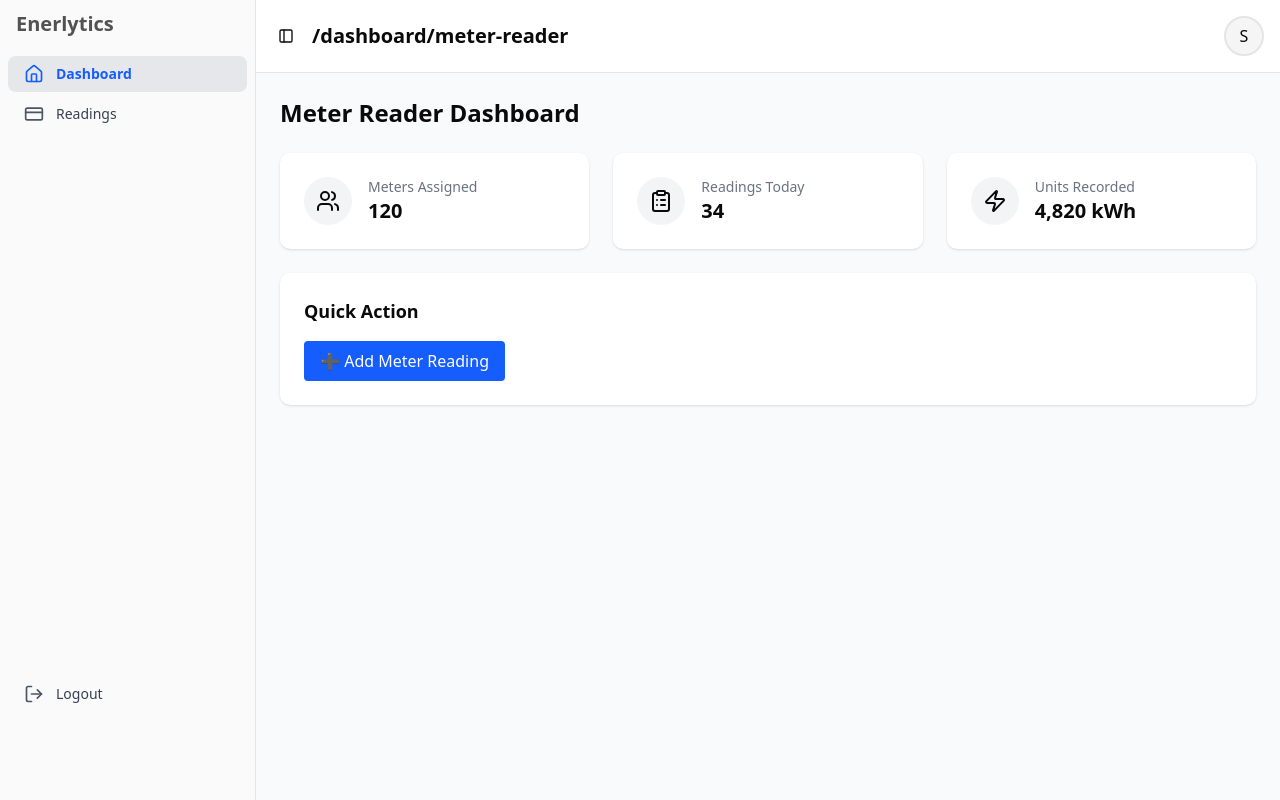
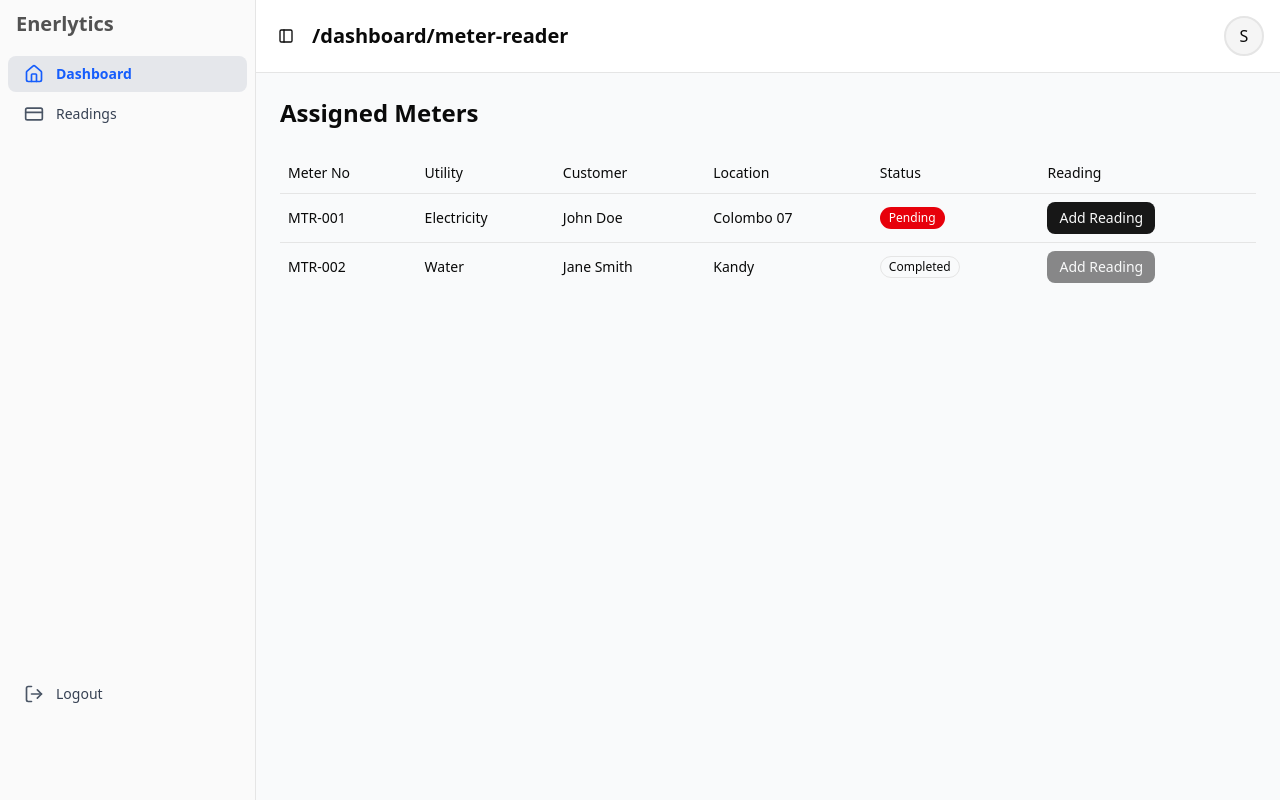
Before and after one commit to sudoMakeMeCoffee/Enerlytics, a Next.js app: page /dashboard/meter-reader in a window 1280 px wide. Built offline with nearby package versions, Linux system fonts and the light colour scheme.

Commit message:
add meter reader dashboard

```diff
--- a/src/app/dashboard/meter-reader/page.jsx
+++ b/src/app/dashboard/meter-reader/page.jsx
@@ -1,42 +1,76 @@
 "use client";
 
 import Link from "next/link";
-import { ClipboardList, Zap, Users } from "lucide-react";
+import { Badge } from "@/components/ui/badge";
+import { Button } from "@/components/ui/button";
+import {
+  Table,
+  TableHeader,
+  TableRow,
+  TableHead,
+  TableBody,
+  TableCell,
+} from "@/components/ui/table";
+
+const meters = [
+  {
+    id: "MTR-001",
+    utility: "Electricity",
+    customer: "John Doe",
+    address: "Colombo 07",
+    status: "Active",
+    periodStatus: "Pending",
+  },
+  {
+    id: "MTR-002",
+    utility: "Water",
+    customer: "Jane Smith",
+    address: "Kandy",
+    status: "Active",
+    periodStatus: "Completed",
+  },
+];
 
 export default function MeterReaderDashboard() {
   return (
     <div className="p-6 space-y-6">
-      <h1 className="text-2xl font-bold">Meter Reader Dashboard</h1>
+      <h1 className="text-2xl font-bold">Assigned Meters</h1>
 
-      {/* Stats */}
-      <div className="grid grid-cols-1 md:grid-cols-3 gap-6">
-        <StatCard title="Meters Assigned" value="120" icon={<Users />} />
-        <StatCard title="Readings Today" value="34" icon={<ClipboardList />} />
-        <StatCard title="Units Recorded" value="4,820 kWh" icon={<Zap />} />
-      </div>
+      <Table>
+        <TableHeader>
+          <TableRow>
+            <TableHead>Meter No</TableHead>
+            <TableHead>Utility</TableHead>
+            <TableHead>Customer</TableHead>
+            <TableHead>Location</TableHead>
+            <TableHead>Status</TableHead>
+            <TableHead>Reading</TableHead>
+          </TableRow>
+        </TableHeader>
 
-      {/* Action */}
-      <div className="bg-white p-6 rounded-lg shadow">
-        <h2 className="text-lg font-semibold mb-4">Quick Action</h2>
-        <Link
-          href="/dashboard/meter-reader/add"
-          className="inline-block bg-blue-600 text-white px-4 py-2 rounded hover:bg-blue-700"
-        >
-          ➕ Add Meter Reading
-        </Link>
-      </div>
+        <TableBody>
+          {meters.map((m) => (
+            <TableRow key={m.id}>
+              <TableCell>{m.id}</TableCell>
+              <TableCell>{m.utility}</TableCell>
+              <TableCell>{m.customer}</TableCell>
+              <TableCell>{m.address}</TableCell>
+              <TableCell>
+                <Badge variant={m.periodStatus === "Pending" ? "destructive" : "success"}>
+                  {m.periodStatus}
+                </Badge>
+              </TableCell>
+              <TableCell>
+                <Link href={`/dashboard/meter-reader/readings/${m.id}`}>
+                  <Button size="sm" disabled={m.periodStatus === "Completed"}>
+                    Add Reading
+                  </Button>
+                </Link>
+              </TableCell>
+            </TableRow>
+          ))}
+        </TableBody>
+      </Table>
     </div>
   );
 }
-
-function StatCard({ title, value, icon }) {
-  return (
-    <div className="bg-white p-6 rounded-lg shadow flex items-center gap-4">
-      <div className="p-3 bg-gray-100 rounded-full">{icon}</div>
-      <div>
-        <p className="text-sm text-gray-500">{title}</p>
-        <h3 className="text-xl font-bold">{value}</h3>
-      </div>
-    </div>
-  );
-}
--- /dev/null
+++ b/src/app/dashboard/meter-reader/readings/[meterId]/page.jsx
@@ -0,0 +1,69 @@
+"use client";
+
+import { useState } from "react";
+import { Button } from "@/components/ui/button";
+import { Input } from "@/components/ui/input";
+import { Label } from "@/components/ui/label";
+import { Alert } from "@/components/ui/alert";
+
+const meter = {
+  meterNo: "MTR-001",
+  utility: "Electricity",
+  previousReading: 250,
+};
+
+const units = {
+  Electricity: "kWh",
+  Water: "m³",
+  Gas: "units",
+};
+
+export default function AddReadingPage() {
+  const [current, setCurrent] = useState("");
+  const [error, setError] = useState("");
+
+  function submit() {
+    if (Number(current) < meter.previousReading) {
+      setError("Current reading cannot be less than previous reading.");
+      return;
+    }
+    setError("");
+    alert("Reading submitted (UI only)");
+  }
+
+  return (
+    <div className="p-6 max-w-lg space-y-4">
+      <h1 className="text-2xl font-bold">Add Meter Reading</h1>
+
+      <div>
+        <Label>Meter Number</Label>
+        <Input value={meter.meterNo} disabled />
+      </div>
+
+      <div>
+        <Label>Utility Type</Label>
+        <Input value={meter.utility} disabled />
+      </div>
+
+      <div>
+        <Label>Previous Reading ({units[meter.utility]})</Label>
+        <Input value={meter.previousReading} disabled />
+      </div>
+
+      <div>
+        <Label>Current Reading ({units[meter.utility]})</Label>
+        <Input
+          type="number"
+          value={current}
+          onChange={(e) => setCurrent(e.target.value)}
+        />
+      </div>
+
+      {error && <Alert variant="destructive">{error}</Alert>}
+
+      <Button className="w-full" onClick={submit}>
+        Submit Reading
+      </Button>
+    </div>
+  );
+}
--- /dev/null
+++ b/src/app/dashboard/meter-reader/readings/history/[meterId]/page.jsx
@@ -0,0 +1,45 @@
+"use client";
+
+import {
+  Table,
+  TableHeader,
+  TableRow,
+  TableHead,
+  TableBody,
+  TableCell,
+} from "@/components/ui/table";
+
+const history = [
+  { date: "2025-01-01", prev: 200, curr: 250, used: 50 },
+  { date: "2024-12-01", prev: 150, curr: 200, used: 50 },
+];
+
+export default function ReadingHistoryPage() {
+  return (
+    <div className="p-6 space-y-4">
+      <h1 className="text-2xl font-bold">Reading History</h1>
+
+      <Table>
+        <TableHeader>
+          <TableRow>
+            <TableHead>Date</TableHead>
+            <TableHead>Previous</TableHead>
+            <TableHead>Current</TableHead>
+            <TableHead>Units Used</TableHead>
+          </TableRow>
+        </TableHeader>
+
+        <TableBody>
+          {history.map((r, i) => (
+            <TableRow key={i}>
+              <TableCell>{r.date}</TableCell>
+              <TableCell>{r.prev}</TableCell>
+              <TableCell>{r.curr}</TableCell>
+              <TableCell>{r.used}</TableCell>
+            </TableRow>
+          ))}
+        </TableBody>
+      </Table>
+    </div>
+  );
+}
--- /dev/null
+++ b/src/components/ui/alert.jsx
@@ -0,0 +1,63 @@
+import * as React from "react"
+import { cva } from "class-variance-authority";
+
+import { cn } from "@/lib/utils"
+
+const alertVariants = cva(
+  "relative w-full rounded-lg border px-4 py-3 text-sm grid has-[>svg]:grid-cols-[calc(var(--spacing)*4)_1fr] grid-cols-[0_1fr] has-[>svg]:gap-x-3 gap-y-0.5 items-start [&>svg]:size-4 [&>svg]:translate-y-0.5 [&>svg]:text-current",
+  {
+    variants: {
+      variant: {
+        default: "bg-card text-card-foreground",
+        destructive:
+          "text-destructive bg-card [&>svg]:text-current *:data-[slot=alert-description]:text-destructive/90",
+      },
+    },
+    defaultVariants: {
+      variant: "default",
+    },
+  }
+)
+
+function Alert({
+  className,
+  variant,
+  ...props
+}) {
+  return (
+    <div
+      data-slot="alert"
+      role="alert"
+      className={cn(alertVariants({ variant }), className)}
+      {...props} />
+  );
+}
+
+function AlertTitle({
+  className,
+  ...props
+}) {
+  return (
+    <div
+      data-slot="alert-title"
+      className={cn("col-start-2 line-clamp-1 min-h-4 font-medium tracking-tight", className)}
+      {...props} />
+  );
+}
+
+function AlertDescription({
+  className,
+  ...props
+}) {
+  return (
+    <div
+      data-slot="alert-description"
+      className={cn(
+        "text-muted-foreground col-start-2 grid justify-items-start gap-1 text-sm [&_p]:leading-relaxed",
+        className
+      )}
+      {...props} />
+  );
+}
+
+export { Alert, AlertTitle, AlertDescription }
--- /dev/null
+++ b/src/components/ui/badge.jsx
@@ -0,0 +1,44 @@
+import * as React from "react"
+import { Slot } from "@radix-ui/react-slot"
+import { cva } from "class-variance-authority";
+
+import { cn } from "@/lib/utils"
+
+const badgeVariants = cva(
+  "inline-flex items-center justify-center rounded-full border px-2 py-0.5 text-xs font-medium w-fit whitespace-nowrap shrink-0 [&>svg]:size-3 gap-1 [&>svg]:pointer-events-none focus-visible:border-ring focus-visible:ring-ring/50 focus-visible:ring-[3px] aria-invalid:ring-destructive/20 dark:aria-invalid:ring-destructive/40 aria-invalid:border-destructive transition-[color,box-shadow] overflow-hidden",
+  {
+    variants: {
+      variant: {
+        default:
+          "border-transparent bg-primary text-primary-foreground [a&]:hover:bg-primary/90",
+        secondary:
+          "border-transparent bg-secondary text-secondary-foreground [a&]:hover:bg-secondary/90",
+        destructive:
+          "border-transparent bg-destructive text-white [a&]:hover:bg-destructive/90 focus-visible:ring-destructive/20 dark:focus-visible:ring-destructive/40 dark:bg-destructive/60",
+        outline:
+          "text-foreground [a&]:hover:bg-accent [a&]:hover:text-accent-foreground",
+      },
+    },
+    defaultVariants: {
+      variant: "default",
+    },
+  }
+)
+
+function Badge({
+  className,
+  variant,
+  asChild = false,
+  ...props
+}) {
+  const Comp = asChild ? Slot : "span"
+
+  return (
+    <Comp
+      data-slot="badge"
+      className={cn(badgeVariants({ variant }), className)}
+      {...props} />
+  );
+}
+
+export { Badge, badgeVariants }
```
Also changed, not shown: 1 other file (tests, documents, lock files or other folders).
